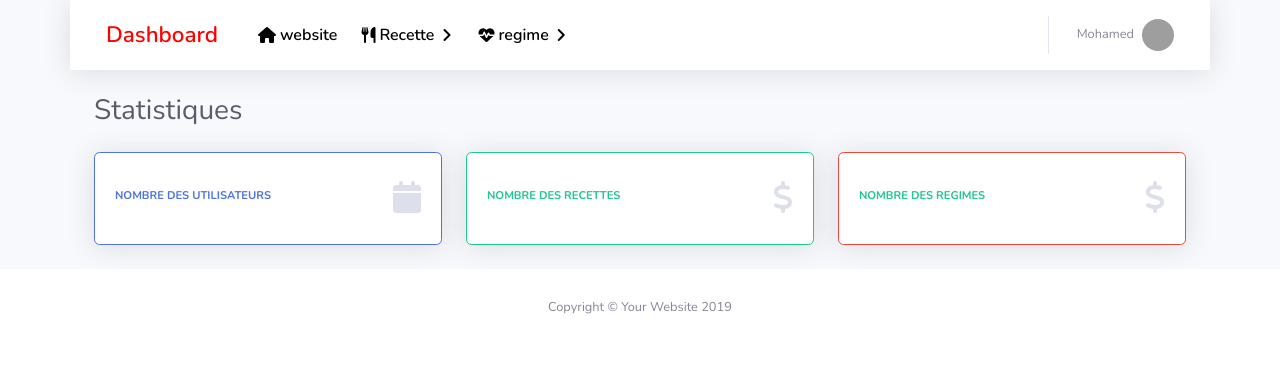
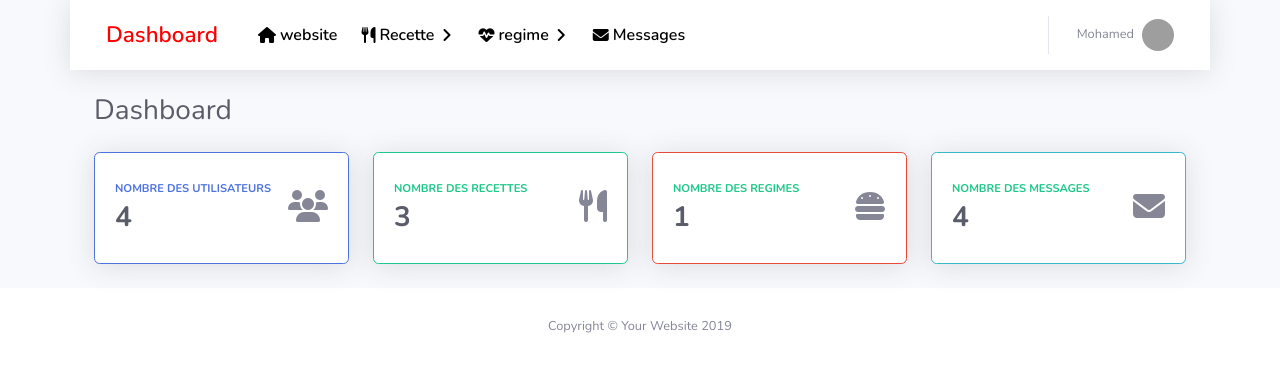
Before and after one commit to bendahma/thenutritionniste, a PHP site: page /admin/ in a window 1280 px wide. Shown: the top 372 px of the page. Run offline with PHP 8.4, Linux system fonts and the light colour scheme; a user stored in the database is signed in; data comes from the database, SQL or seed files in the repository; tables that the repository leaves empty or names only in its code hold one stand-in row (values such as "Sample post"); some libraries are stand-ins or nearby versions; grey boxes are pictures that could not be loaded.

Commit message:
adding messages function

```diff
--- a/admin/functions/data.php
+++ b/admin/functions/data.php
@@ -44,3 +44,29 @@
     }
 
 ?>
+
+<?php
+        $sql = "SELECT * FROM `messages`;" ;
+        $dataMessages = mysqli_query($connect,$sql) or die(mysqli_error($connect));
+?>
+
+<?php
+
+    $userCountSql = "SELECT COUNT(*) AS 'count' FROM `users` ;";
+    $recetteCountSql = "SELECT COUNT(*) AS 'count' FROM `recette` ;";
+    $regimeCountSql = "SELECT COUNT(*) AS 'count' FROM `regime` ;";
+    $messageCountSql = "SELECT COUNT(*) AS 'count' FROM `users` ;";
+
+    $userResult = mysqli_query($connect,$userCountSql) or die(mysqli_error($connect));
+    $recetterResult = mysqli_query($connect,$recetteCountSql) or die(mysqli_error($connect));
+    $regimeResult = mysqli_query($connect,$regimeCountSql) or die(mysqli_error($connect));
+    $messageResult = mysqli_query($connect,$messageCountSql) or die(mysqli_error($connect));
+
+    $userCout = mysqli_fetch_assoc($userResult);
+    $recetterCout = mysqli_fetch_assoc($recetterResult);
+    $regimeCout = mysqli_fetch_assoc($regimeResult);
+    $messageCout = mysqli_fetch_assoc($messageResult);
+
+
+
+?>
--- a/admin/inc/topNav.php
+++ b/admin/inc/topNav.php
@@ -32,6 +32,12 @@
 
         </div>
       </li>
+      <li class="nav-item dropdown">
+        <a class="nav-link " style="color:black; font-weight:600"  href="./../admin/messages.php" id="regeDropDown" >
+        <i class="fas fa-envelope mr-1"></i> Messages
+        </a>
+
+      </li>
 </ul>
 <ul class="navbar-nav ml-auto">
   <div class="topbar-divider d-none d-sm-block"></div>
--- a/admin/index.php
+++ b/admin/index.php
@@ -1,8 +1,5 @@
 <?php include('./inc/header.php'); ?>
 <?php include('./functions/data.php'); ?>
-
-<?php //include("./inc/mainNav.php");
-?>
 
     <!-- Content Wrapper -->
     <div id="content-wrapper" class="d-flex flex-column ">
@@ -15,36 +12,40 @@
         <div class="container">
 
           <div class="d-sm-flex align-items-center justify-content-between mb-4">
-            <h1 class="h3 mb-0 text-gray-800">Statistiques</h1>
+            <h1 class="h3 mb-0 text-gray-800">Dashboard</h1>
           </div>
 
           <div class="row">
-            <div class="col-xl-4 col-md-6 mb-4">
+            <div class="col-xl-3 col-md-6 mb-4">
               <div class="card border-primary shadow h-100 py-2">
                 <div class="card-body">
                   <div class="row no-gutters align-items-center">
                     <div class="col mr-2">
                       <div class="text-xs font-weight-bold text-primary text-uppercase mb-1">Nombre des utilisateurs</div>
-                      <div class="h5 mb-0 font-weight-bold text-gray-800"></div>
+                      <div class="h3 mb-0 font-weight-bold text-gray-800">
+                        <?php echo $userCout['count']; ?>
+                      </div>
                     </div>
                     <div class="col-auto">
-                      <i class="fas fa-calendar fa-2x text-gray-300"></i>
+                      <i class="fas fa-users fa-2x"></i>
                     </div>
                   </div>
                 </div>
               </div>
             </div>
 
-            <div class="col-xl-4 col-md-6 mb-4">
+            <div class="col-xl-3 col-md-6 mb-4">
               <div class="card border-success shadow h-100 py-2">
                 <div class="card-body">
                   <div class="row no-gutters align-items-center">
                     <div class="col mr-2">
                       <div class="text-xs font-weight-bold text-success text-uppercase mb-1">Nombre des recettes</div>
-                      <div class="h5 mb-0 font-weight-bold text-gray-800"></div>
+                      <div class="h3 mb-0 font-weight-bold text-gray-800">
+                          <?php echo $recetterCout['count']; ?>
+                      </div>
                     </div>
                     <div class="col-auto">
-                      <i class="fas fa-dollar-sign fa-2x text-gray-300"></i>
+                    <i class="fas fa-utensils fa-2x"></i>
                     </div>
                   </div>
                 </div>
@@ -52,16 +53,39 @@
             </div>
 
 
-            <div class="col-xl-4 col-md-6 mb-4">
+            <div class="col-xl-3 col-md-6 mb-4">
               <div class="card border-danger shadow h-100 py-2">
                 <div class="card-body">
                   <div class="row no-gutters align-items-center">
                     <div class="col mr-2">
                       <div class="text-xs font-weight-bold text-success text-uppercase mb-1">Nombre des regimes</div>
-                      <div class="h5 mb-0 font-weight-bold text-gray-800"></div>
+                      <div class="h3 mb-0 font-weight-bold text-gray-800">
+                            <?php echo $regimeCout['count']; ?>
+
+                      </div>
                     </div>
                     <div class="col-auto">
-                      <i class="fas fa-dollar-sign fa-2x text-gray-300"></i>
+                        <i class="fas fa-hamburger fa-2x"></i>
+                    </div>
+                  </div>
+                </div>
+              </div>
+            </div>
+
+
+            <div class="col-xl-3 col-md-6 mb-4">
+              <div class="card border-info shadow h-100 py-2">
+                <div class="card-body">
+                  <div class="row no-gutters align-items-center">
+                    <div class="col mr-2">
+                      <div class="text-xs font-weight-bold text-success text-uppercase mb-1">Nombre des messages</div>
+                      <div class="h3 mb-0 font-weight-bold text-gray-800">
+                            <?php echo $messageCout['count']; ?>
+
+                      </div>
+                    </div>
+                    <div class="col-auto">
+                        <i class="fas fa-envelope fa-2x"></i>
                     </div>
                   </div>
                 </div>
--- a/choisiRegime.php
+++ b/choisiRegime.php
@@ -5,7 +5,7 @@
 
 <!----services---->
 <section id="choixProgramme" class="d-flex justify-content-center">
-    <div class="container pb-5 my-5">
+    <div class="container pb-5 my-4">
         <h1 class="my-5 d-flex justify-content-center">
             Qu'est ce que tu besion
         </h1>
@@ -45,11 +45,9 @@
             <?php }else{ ?>
             <div class="d-flex justify-content-center" style="min-width:75vw">
                   <h3>Connecté pour access à nos regimes </h3>
-
                   <div class="ml-2 align-items-center" style="border-bottom: 2px solid red;padding-bottom:5px">
                   <a type="button" class="h4 text-danger" data-toggle="modal" data-target="#exampleModalCenter"> Se connecter </a>  OU
                   <a type="button" class="h4" data-toggle="modal" data-target="#registerModel">S'inscrire</a>
-
                   </div>
 
             </div>
--- a/functions/login.php
+++ b/functions/login.php
@@ -17,6 +17,7 @@
             $_SESSION['user'] = $row["prenom"];
             $_SESSION['role'] = $row["role"];
             $_SESSION['sex'] = $row ['sex'];
+            $_SESSION['fullName'] = $row['nom'] . ' ' . $row['prenom'];
             if($row['role'] == 'admin'){
                 header("location: ../admin/index.php");
             }else{
--- a/functions/register.php
+++ b/functions/register.php
@@ -24,6 +24,8 @@
                 $_SESSION['user'] = $row["prenom"];
                 $_SESSION['role'] = $row["role"];
                 $_SESSION['sex'] = $row['sex'];
+                $_SESSION['fullName'] = $row['nom'] . ' ' . $row['prenom'];
+
                 if($row['role'] == 'admin'){
                     header("location: ../admin/index.php");
                 }else{
--- a/inc/footer.php
+++ b/inc/footer.php
@@ -26,7 +26,7 @@
     <div class="col-md-2 mx-auto">
 
       <!-- Links -->
-      <h5 class="font-weight-bold text-uppercase mt-3 mb-4">Links</h5>
+      <h5 class="font-weight-bold text-uppercase mt-3 mb-4">LIEN</h5>
 
       <ul class="list-unstyled">
         <li class="mb-3">
@@ -49,7 +49,7 @@
     <div class="col-md-3 mx-auto">
 
       <!-- Links -->
-      <h5 class="font-weight-bold text-uppercase mt-3 mb-4">Contact</h5>
+      <h5 class="font-weight-bold text-uppercase mt-3 mb-4">CONTACTER-NOUS</h5>
 
       <ul class="list-unstyled">
         <li class="mb-3">
```
Also changed, not shown: admin/messages.php (added, +44 -0 lines), contact.php (+26 -3 lines), functions/sendMessage.php (+13 -2 lines).
